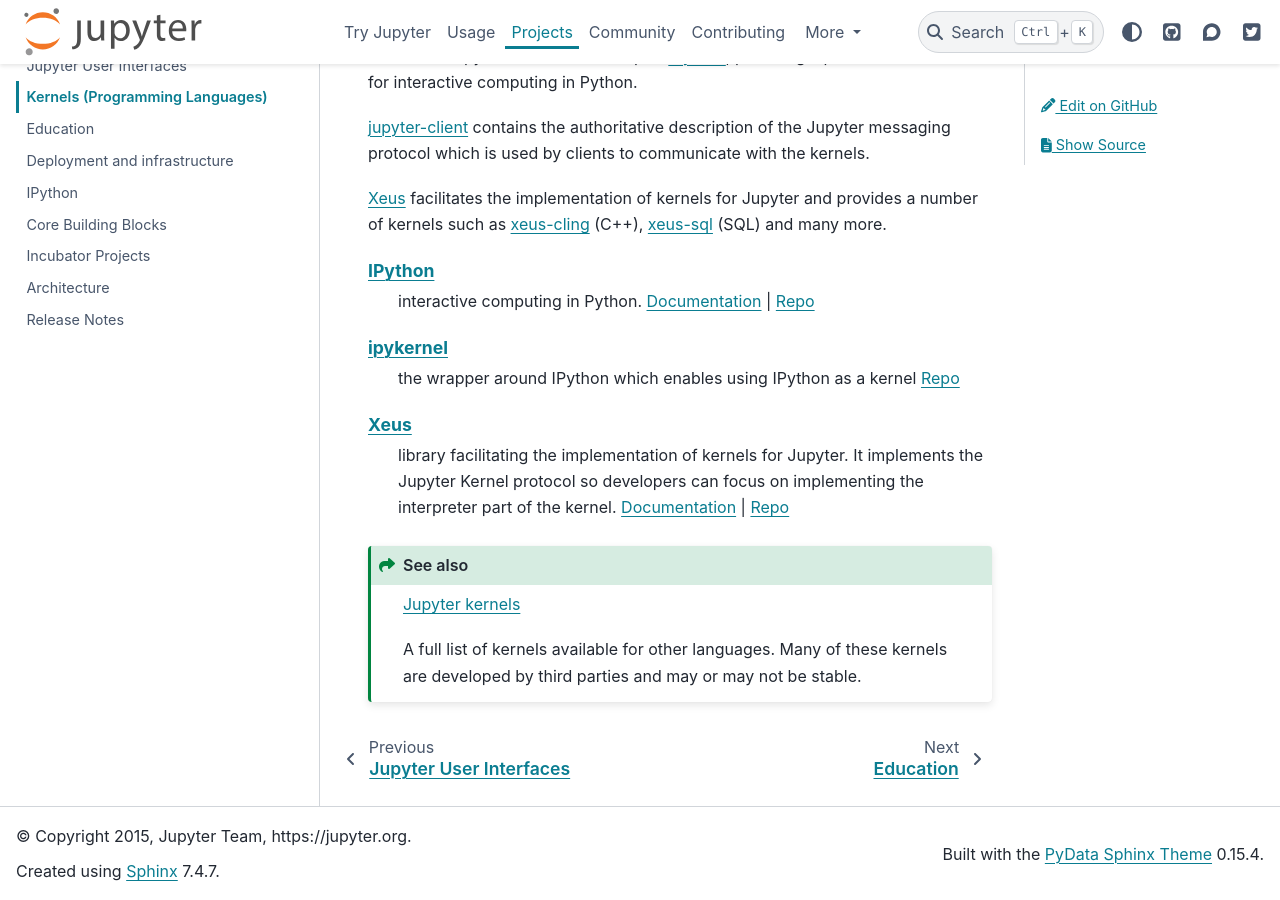
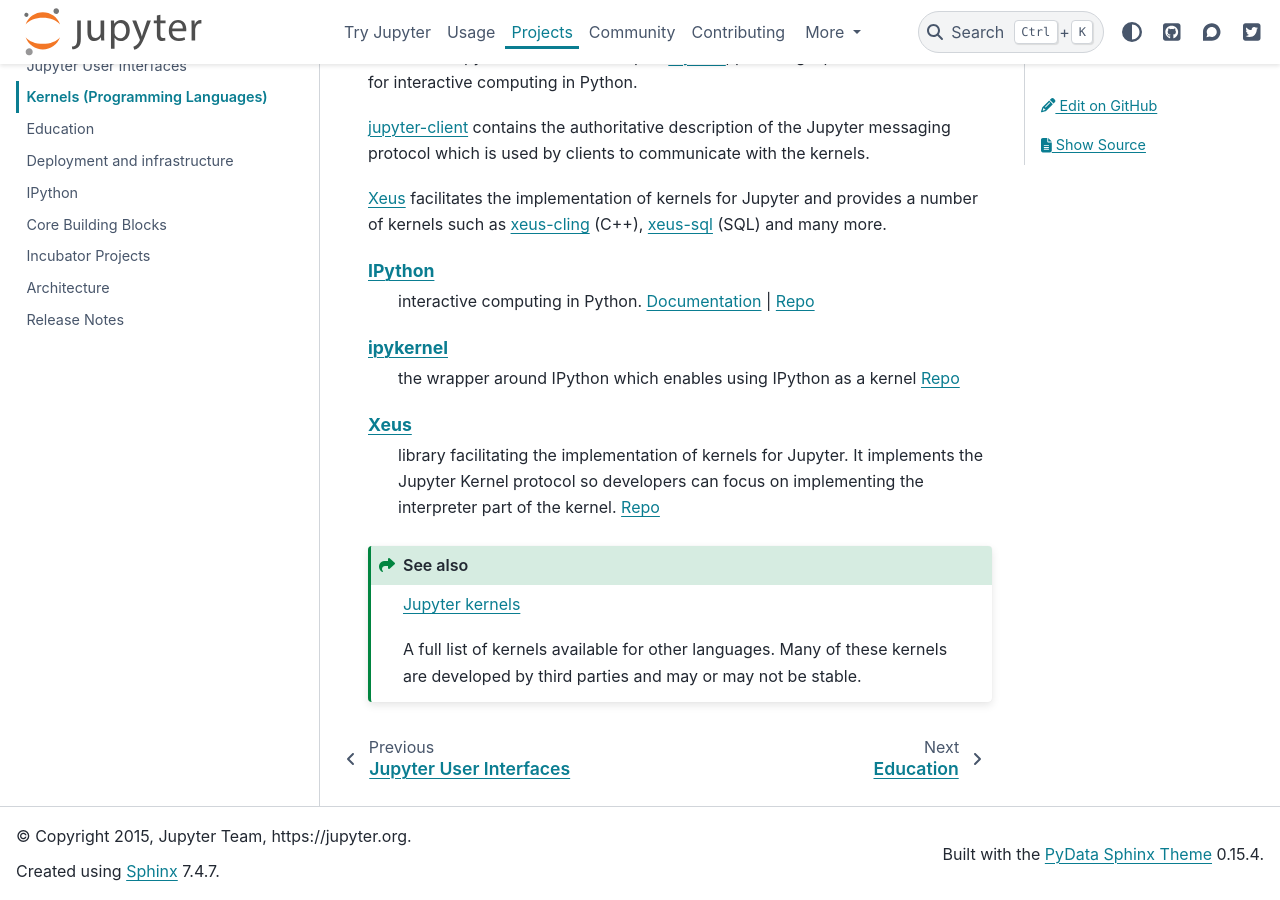
Before and after one commit to jupyter/jupyter, a Sphinx documentation site: the page built from docs/source/projects/kernels.rst, in a window 1280 px wide and 900 px high, scrolled down 540 px. Built offline with Sphinx 7.4.7 and the PyData theme 0.15.4, drawn with Linux system fonts in a browser that asks for light colours; pages that are not in the unit, such as notebooks, are missing from menus.

Commit message:
Update kernels.rst
Fix: Correct link to Xeus.

```diff
--- a/docs/source/projects/kernels.rst
+++ b/docs/source/projects/kernels.rst
@@ -42,11 +42,10 @@
         the wrapper around IPython which enables using IPython as a kernel
         `Repo <https://github.com/ipython/ipykernel>`__
 
-    `Xeus <https://ipyparallel.readthedocs.io/en/latest/>`__
+    `Xeus <https://xeus.readthedocs.io/en/latest/>`__
         library facilitating the implementation of kernels for Jupyter.
         It implements the Jupyter Kernel protocol so developers
         can focus on implementing the interpreter part of the kernel.
-        `Documentation <https://xeus.readthedocs.io/en/latest/>`__ |
         `Repo <https://github.com/jupyter-xeus/xeus>`__
 
 .. seealso::
```
